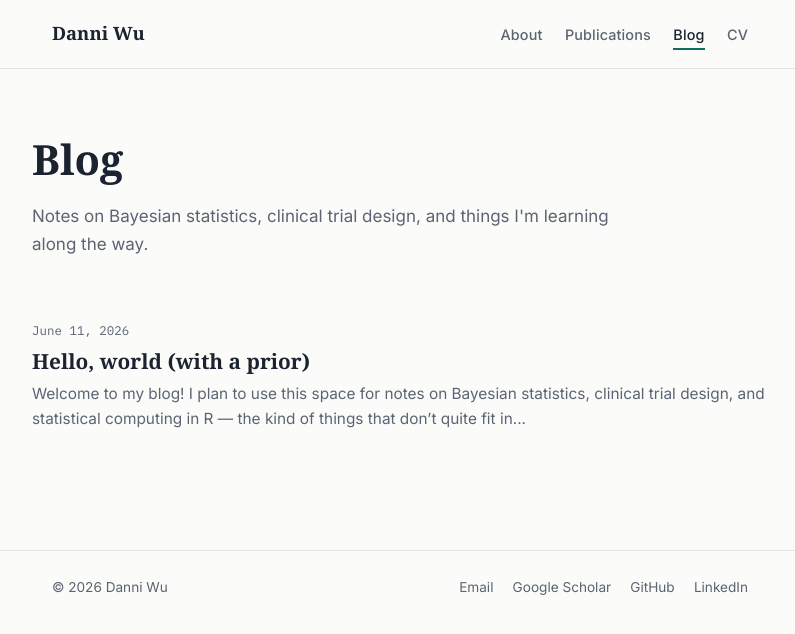
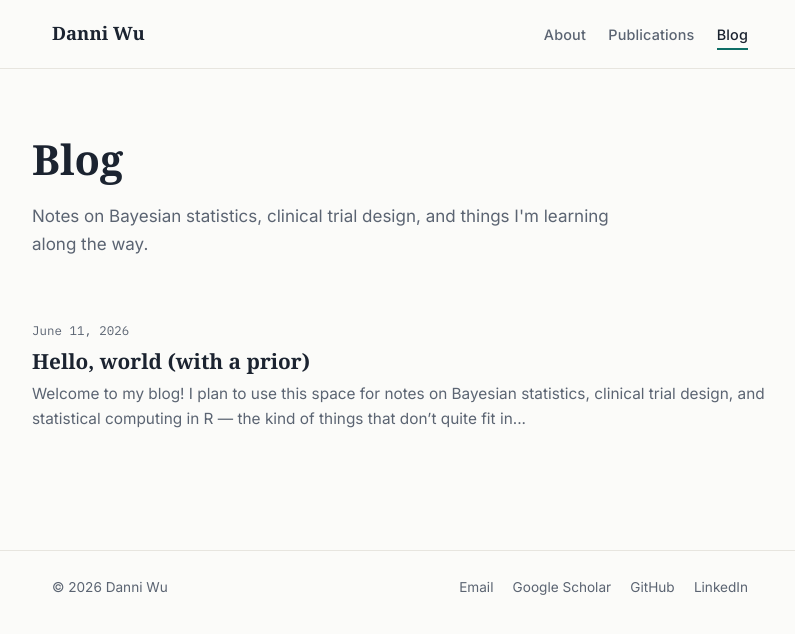
Before and after one commit to dannidanniwu/danni_wu_website, a Jekyll site: the page built from blog.html, in a window 1280 px wide. Shown: the top 634 px of the page, without its empty margins (240-1035 px from the left). Built offline with Jekyll 4.4.1, drawn with Linux system fonts in a browser that asks for light colours; some web fonts are replaced.

```diff
--- a/_layouts/default.html
+++ b/_layouts/default.html
@@ -21,7 +21,6 @@
         <a href="{{ '/' | relative_url }}" {% if page.url == "/" %}aria-current="page"{% endif %}>About</a>
         <a href="{{ '/publications/' | relative_url }}" {% if page.url contains "/publications" %}aria-current="page"{% endif %}>Publications</a>
         <a href="{{ '/blog/' | relative_url }}" {% if page.url contains "/blog" %}aria-current="page"{% endif %}>Blog</a>
-        <a href="{{ '/files/Danni_Wu_CV.pdf' | relative_url }}" target="_blank" rel="noopener">CV</a>
       </div>
     </nav>
   </header>
```
